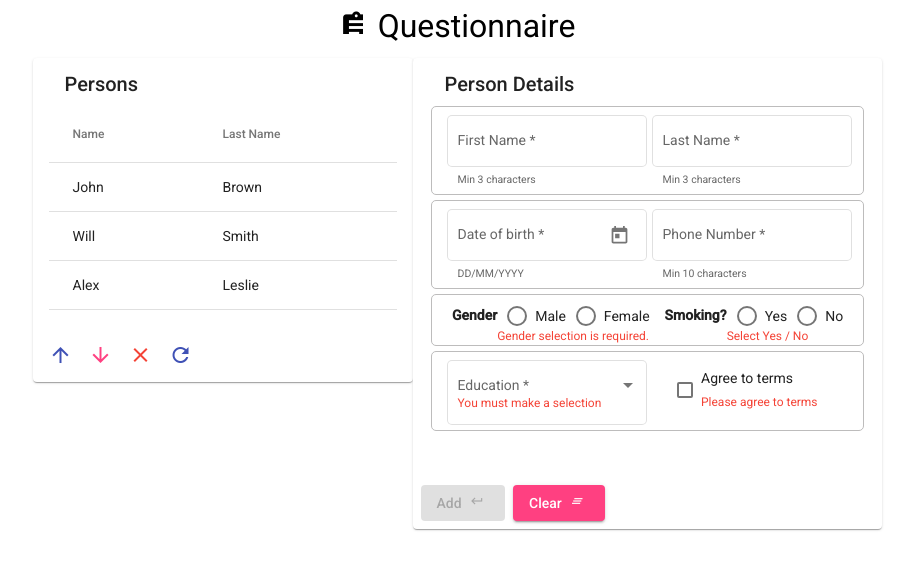
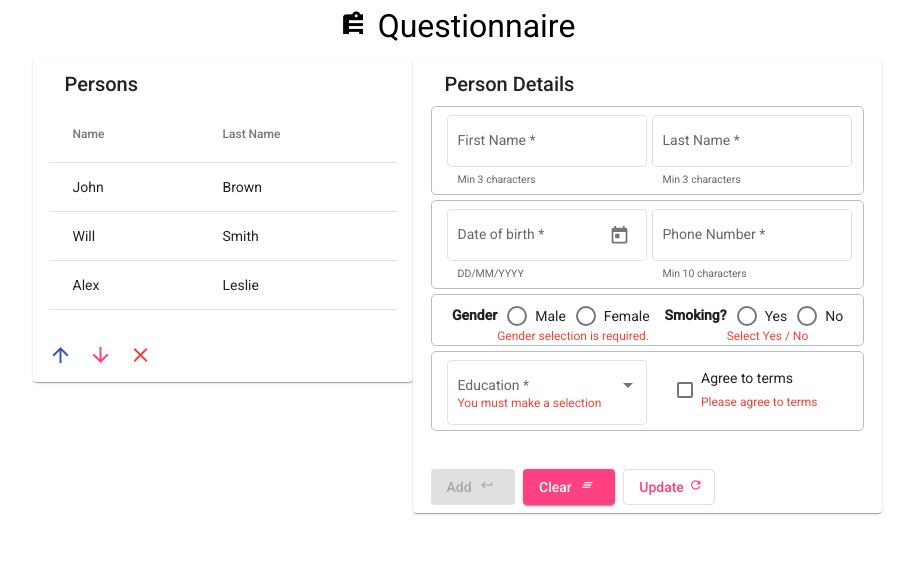
Before and after one commit to elogonme/questionnaire, an Angular app: page / in a window 1280 px wide. Shown: the top 570 px of the page, without its empty margins (183-1097 px from the left). Built offline with nearby package versions, Linux system fonts and the light colour scheme.

Commit message:
QT-15 Moved update user button from person-list to form

```diff
--- a/src/app/person/person-form/person-form.component.css
+++ b/src/app/person/person-form/person-form.component.css
@@ -47,27 +47,6 @@ mat-form-field {
   height: 68px;
 }
 
-.radio {
-  display: flex;
-}
-.field-error .field-error-message {
-  display: flex;
-}
-
-.field-error .field-input {
-  border: 1px solid red;
-}
-
-.msg {
-  color: red;
-  display: none;
-  padding-left: 10px;
-}
-
-.msg-1 {
-  padding-bottom: 10px;
-}
-
 #checkMsg {
   color: green;
 }
@@ -81,37 +60,8 @@ mat-form-field {
   visibility: visible;
 }
 
-.main-form {
-  width: 650px;
-}
-
-.err-off {
-  display: none;
-}
-
-.err-message {
-  display: flex;
-}
-
-.err-input {
-  border: 1px solid red;
-}
-
 .material-icons {
   font-size: 14px;
-}
-
-.icon-2 {
-  font-size: 20px;
-}
-
-.icon-1 {
-  font-size: 40px;
-  padding-right: 5px;
-}
-
-.heading {
-  justify-content: center;
 }
 
 .agree {
@@ -124,11 +74,6 @@ mat-form-field {
   padding-top: 5px;
 }
 
-.btn {
-  margin-left: 20px;
-  margin-bottom: 10px;
-}
-
 mat-error {
   font-size: 12px;
 }
@@ -136,3 +81,16 @@ mat-error {
 .mat-error {
   font-size: 12px;
 }
+
+.btn-update {
+  margin-left: 0px !important;
+  padding-right: 6px;
+}
+
+mat-card-actions {
+  padding-left: 10px;
+}
+
+mat-card-content {
+  margin-bottom: 0px;
+}
--- a/src/app/person/person-form/person-form.component.html
+++ b/src/app/person/person-form/person-form.component.html
@@ -70,18 +70,20 @@
           </mat-checkbox>
       </fieldset>
 
-      <div class="msg-ok col" id="checkMsg" [ngClass]="validate()">Check completed successfully</div>
+      <div class="msg-ok" id="checkMsg" [ngClass]="validate()">Check completed successfully</div>
     </form>
   </mat-card-content>
 
   <mat-card-actions>
-    <button mat-raised-button color="primary" (click)="addPerson()" class="submit btn" type="submit" id="submitBtn"
+    <button mat-raised-button color="primary" (click)="addUpdatePerson(true)" type="submit" id="submitBtn"
       [disabled]="!person.validate()">Add
       <mat-icon class="btn-icon">keyboard_return</mat-icon>
     </button>
-    <button mat-raised-button color="accent" (click)="clearForm()" class="submit btn" type="submit" id="clearBtn">
+    <button mat-raised-button color="accent" (click)="clearForm()" type="submit" id="clearBtn">
       Clear <mat-icon class="btn-icon">clear_all</mat-icon>
     </button>
+    <button button mat-stroked-button color="accent" (click)="addUpdatePerson(false)" class="btn-update" type="submit" id="updateBtn">
+      Update<mat-icon class="btn-icon">refresh</mat-icon></button>
   </mat-card-actions>
 
 </mat-card>
--- a/src/app/person/person-form/person-form.component.ts
+++ b/src/app/person/person-form/person-form.component.ts
@@ -10,13 +10,18 @@ import { EDUCATION_MAP } from '../../models/person';
 export class PersonFormComponent {
 
   @Input() person: Person;
-  @Output() personEntered = new EventEmitter<Person>();
+  @Output() personEntered = new EventEmitter<any>();
 
   educationMap = EDUCATION_MAP;
 
-  addPerson() {
-    this.personEntered.emit(this.person);
-    this.person = new Person();
+  addUpdatePerson(action) {
+      const personAndAction = { person: this.person, action: action };
+      this.personEntered.emit(personAndAction);
+      this.person = new Person();
+  }
+
+  updatePerson() {
+
   }
 
   validate() {
--- a/src/app/person/person-list/person-list.component.html
+++ b/src/app/person/person-list/person-list.component.html
@@ -50,6 +50,5 @@
     <button mat-icon-button (click)="moveRow(-1)"><mat-icon color="primary">arrow_upward</mat-icon></button>
     <button mat-icon-button (click)="moveRow(1)"><mat-icon color="accent">arrow_downward</mat-icon></button>
     <button mat-icon-button (click)="deletePerson()"><mat-icon color="warn">close</mat-icon></button>
-    <button mat-icon-button (click)="updatePerson()" ><mat-icon color="primary">refresh</mat-icon></button>
   </mat-card-actions>
 </mat-card>
--- a/src/app/person/person-list/person-list.component.ts
+++ b/src/app/person/person-list/person-list.component.ts
@@ -12,8 +12,7 @@ import { MatTableDataSource } from '@angular/material/table';
 export class PersonListComponent implements OnChanges {
 
   @Input() persons: Person[] = [];
-  @Output() personSelected = new EventEmitter<Person>();
-  @Output() updateRequired = new EventEmitter<number>();
+  @Output() personSelected = new EventEmitter<any>();
 
   personsTable: MatTableDataSource<Person> = new MatTableDataSource();
 
@@ -23,6 +22,7 @@ export class PersonListComponent implements OnChanges {
 
   ngOnChanges(changes: SimpleChanges): void {
     this.personsTable.data = changes.persons.currentValue;
+    this.selectedRow = -1;
   }
 
   deletePerson() {
@@ -44,13 +44,8 @@ export class PersonListComponent implements OnChanges {
 
   selectRow(i: number) {
     this.selectedRow = i;
-    this.personSelected.emit(this.persons[i]);
-  }
-
-  updatePerson() {
-    this.updateRequired.emit(this.selectedRow);
-    this.updateTable();
-    this.selectedRow = -1;
+    const personAndIndex = { person: this.persons[i], index: i }
+    this.personSelected.emit(personAndIndex);
   }
 
   updateTable() {
--- a/src/app/person/person.component.html
+++ b/src/app/person/person.component.html
@@ -4,6 +4,6 @@
 </div>
 
 <div class="main">
-    <app-person-list (personSelected)="editPerson($event)" [persons]="persons" (updateRequired)="updatePerson($event)" class="person-list"></app-person-list>
-    <app-person-form (personEntered)="getNewPerson($event)" [person]="person"></app-person-form>
+    <app-person-list (personSelected)="editPerson($event)" [persons]="persons" class="person-list"></app-person-list>
+    <app-person-form (personEntered)="getUpdatePerson($event)" [person]="person"></app-person-form>
 </div>
--- a/src/app/person/person.component.ts
+++ b/src/app/person/person.component.ts
@@ -19,18 +19,23 @@ export class PersonComponent {
     ];
   educationMap = EDUCATION_MAP;
   personsTable: MatTableDataSource<Person> = new MatTableDataSource<Person>();
+  slectedPersonIndex: number;
 
-  getNewPerson(person: Person) {
-    this.persons.push(person);
-    this.persons = this.persons.slice();
+  getUpdatePerson(person) {
+    if (person.action) {                // Add new person is action is true
+      this.persons.push(person.person);
+      this.persons = this.persons.slice();
+    }
+    else {                             // Update selected person is action is false
+      this.persons.splice(this.slectedPersonIndex, 1, person.person);
+      this.persons = this.persons.slice();
+      this.slectedPersonIndex = -1;
+      this.person = new Person();
+    }
   }
 
-  editPerson(person: Person) {
-    this.person = Object.assign(new Person(), person);
-  }
-
-  updatePerson(personIndex: number) {
-    this.persons.splice(personIndex, 1, this.person);
-    this.person = new Person();
+  editPerson(person: any) {
+    this.person = Object.assign(new Person(), person.person);
+    this.slectedPersonIndex = person.index;
   }
 }
```
